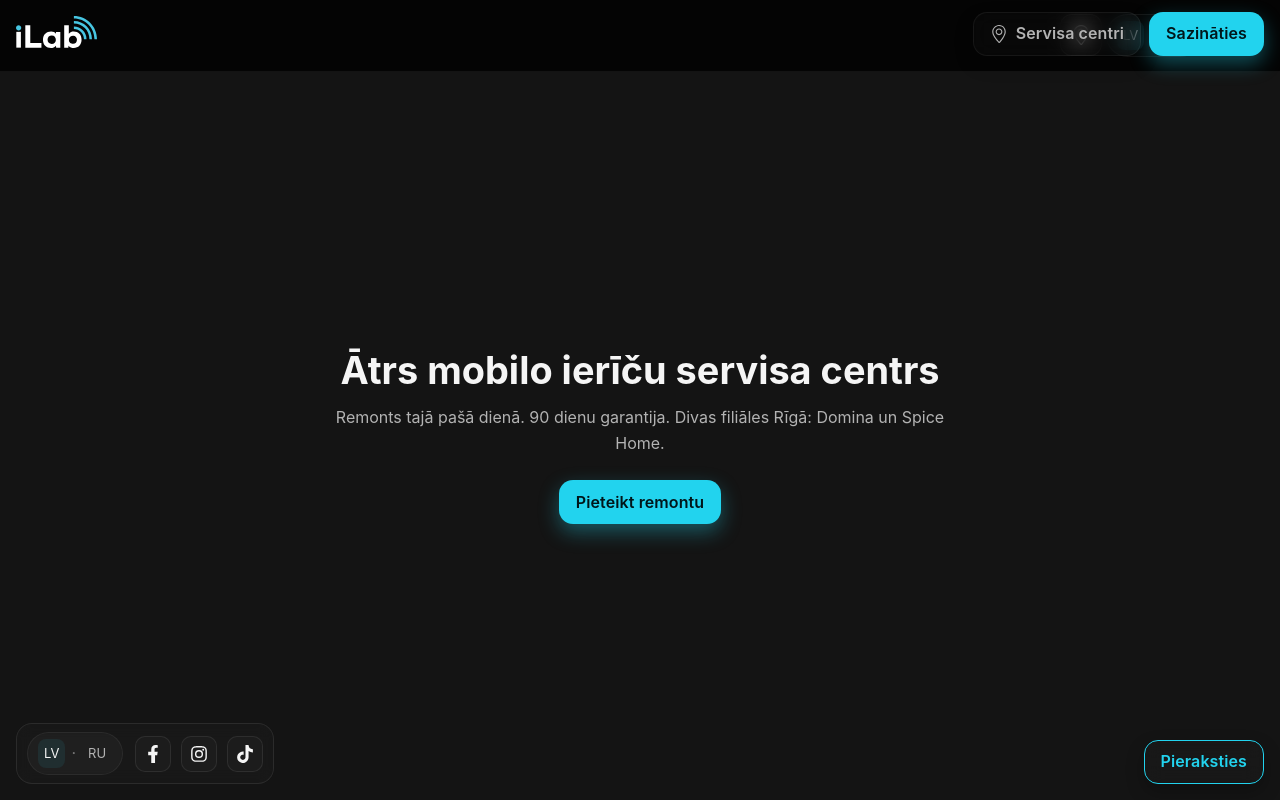
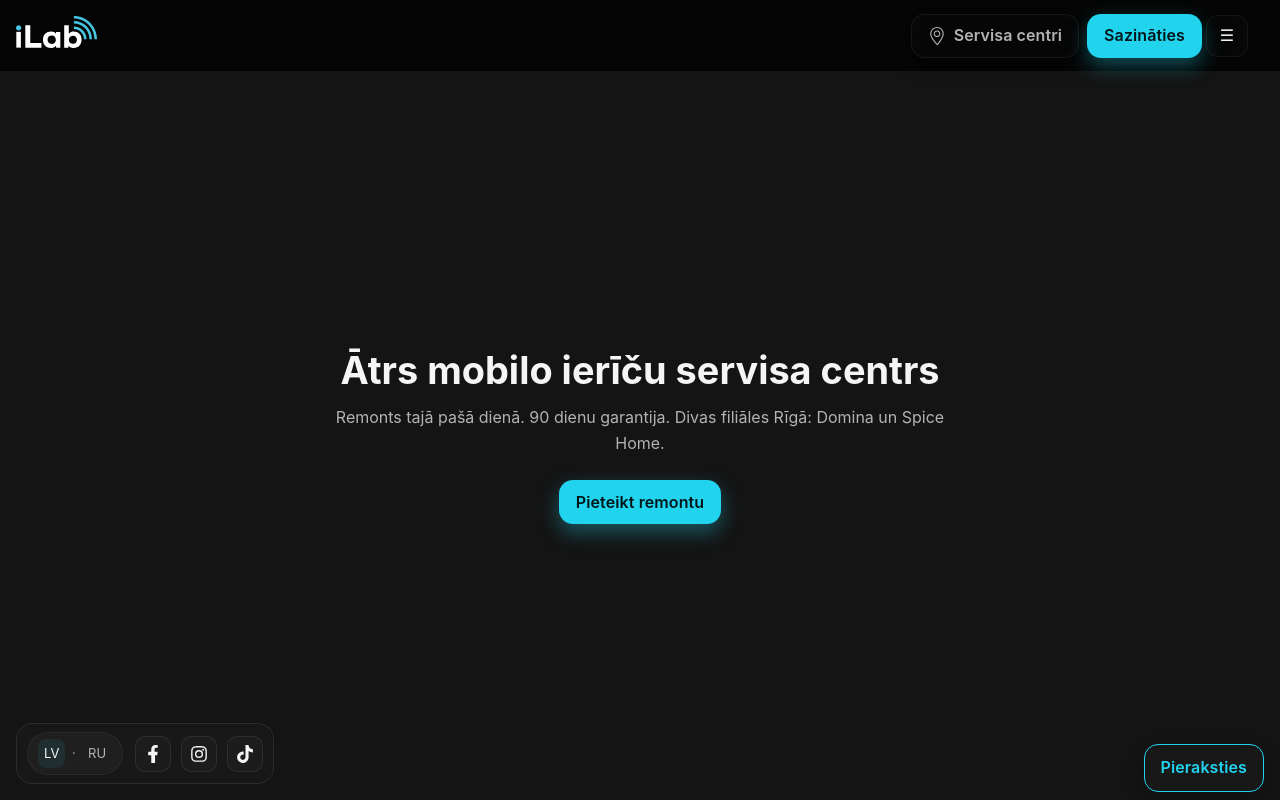
Before and after one commit to iLab-lv/iLab, a Next.js app: page / in a window 1280 px wide. Shown: the top 800 px of the page. Built offline with nearby package versions, Linux system fonts and the light colour scheme.

Commit message:
fixed ui layout

```diff
--- a/app/(site)/layout.jsx
+++ b/app/(site)/layout.jsx
@@ -1,12 +1,10 @@
-// app/(site)/layout.jsx
 import Link from 'next/link';
 import NavBar from './ui/navbar/NavBar';
 import Controls from './ui/controls/Controls';
-import CtaDock from './ui/cta/CtaDock';
+import BottomBar from './ui/bottombar/BottomBar';
 import { SOCIALS } from '@/data/site.config';
-
-// NEW: import the provider you created
 import { UiDialogsProvider } from './ui/providers/UiDialogsProvider';
+import l from './layout.module.scss';
 
 export default function SiteLayout({ children }) {
   const year = new Date().getFullYear();
@@ -31,13 +29,17 @@ export default function SiteLayout({ children }) {
 
         <NavBar />
 
-        <Controls
-          facebookUrl={SOCIALS.facebook}
-          instagramUrl={SOCIALS.instagram}
-          tiktokUrl={SOCIALS.tiktok}
-        />
+        {/* Desktop-only overlay Controls */}
+        <div className={l.controlsDesktopOnly}>
+          <Controls
+            facebookUrl={SOCIALS.facebook}
+            instagramUrl={SOCIALS.instagram}
+            tiktokUrl={SOCIALS.tiktok}
+          />
+        </div>
 
-        <CtaDock bookHref="/pieraksties" />
+        {/* Mobile/Tablet bottom actions */}
+        <BottomBar />
 
         <main id="main">{children}</main>
 
--- /dev/null
+++ b/app/(site)/ui/bottombar/BottomBar.jsx
@@ -0,0 +1,60 @@
+'use client';
+
+import s from './BottomBar.module.scss';
+import Button from '../../components/button/Button';
+import { useUiDialogs } from '../providers/UiDialogsProvider';
+import Controls from '../controls/Controls';
+import { SOCIALS } from '@/data/site.config';
+
+export default function BottomBar() {
+  const {
+    contactOpen, bookOpen,
+    openContact, openBook,
+    setSelectedLocId,
+  } = useUiDialogs();
+
+  return (
+    <div className={s.bottomBar} role="region" aria-label="Mobilās darbības josla">
+      {/* Tablet-only: full Controls (with socials) */}
+      <div className={s.controlsSlot}>
+        <Controls
+          facebookUrl={SOCIALS.facebook}
+          instagramUrl={SOCIALS.instagram}
+          tiktokUrl={SOCIALS.tiktok}
+        />
+      </div>
+
+      {/* Mobile-only: Sazināties */}
+      <div className={s.contactSlot}>
+        <Button
+          variant="primary"
+          size="lg"
+          block
+          aria-haspopup="dialog"
+          aria-controls="sazinaties-panel"
+          aria-expanded={contactOpen}
+          onClick={(e) => { setSelectedLocId(null); openContact(e.currentTarget); }}
+          aria-label="Sazināties ar mums"
+        >
+          Sazināties
+        </Button>
+      </div>
+
+      {/* Always: Pieraksties (right-aligned on tablet/desktop, 50/50 on mobile) */}
+      <div className={s.bookSlot}>
+        <Button
+          variant="secondary"
+          size="lg"
+          block
+          aria-haspopup="dialog"
+          aria-controls="pieraksties-panel"
+          aria-expanded={bookOpen}
+          onClick={(e) => openBook(e.currentTarget)}
+          aria-label="Pieraksties uz remontu"
+        >
+          Pieraksties
+        </Button>
+      </div>
+    </div>
+  );
+}
--- /dev/null
+++ b/app/(site)/ui/bottombar/BottomBar.module.scss
@@ -0,0 +1,69 @@
+@use '../../../styles/_tokens.scss' as *;
+
+/* Transparent, click-through bottom bar aligned to corners */
+.bottomBar {
+  position: fixed;
+  left: 0; right: 0; bottom: 0;
+
+  display: flex;
+  align-items: center;
+  gap: $space-sm;
+  padding: $space-sm $space-md;
+  padding-bottom: calc(#{$space-sm} + env(safe-area-inset-bottom));
+
+  /* Transparent & click-through background */
+  background: transparent;
+  border: 0;
+  -webkit-backdrop-filter: none;
+  backdrop-filter: none;
+
+  z-index: $z-ctadock;
+
+  /* Let clicks pass through empty areas */
+  pointer-events: none;
+
+  /* Buttons/controls capture clicks */
+  :where(a,button,div) { pointer-events: auto; }
+
+  width: 100%;
+}
+
+/* === Slots === */
+
+/* Tablet-only (768–1359px): show Controls on the left */
+.controlsSlot {
+  display: none;
+
+  @media (min-width: 768px) and (max-width: 1359px) {
+    display: block;
+    flex: 0 1 auto;
+  }
+}
+
+/* Mobile-only (<768px): show Sazināties; hidden on tablet/desktop */
+.contactSlot {
+  display: none;
+
+  @media (max-width: 767px) {
+    display: inline-flex;
+    flex: 1 1 0;
+  }
+}
+
+/* Pieraksties: always visible
+   - On mobile: share row 50/50
+   - On tablet/desktop: hug the right edge
+*/
+.bookSlot {
+  margin-left: auto; /* pushes to right on tablet/desktop */
+
+  @media (max-width: 767px) {
+    margin-left: 0;
+    flex: 1 1 0;
+  }
+}
+
+/* Hide entire BottomBar on wide desktop if you prefer:
+   @media (min-width: 1360px) { display: none; }
+   (But per your spec, we keep Pieraksties always visible at bottom-right)
+*/
--- a/app/(site)/ui/cta/CtaDock.module.scss
+++ b/app/(site)/ui/cta/CtaDock.module.scss
@@ -24,6 +24,7 @@
   display: none;
   gap: $space-sm;               /* 8px between buttons */
   pointer-events: none;         /* container ignores clicks */
+  display: none !important;
 
   @media (min-width: $bp-md) {
     display: inline-flex;
--- a/app/(site)/ui/navbar/NavBar.jsx
+++ b/app/(site)/ui/navbar/NavBar.jsx
@@ -1,10 +1,11 @@
-// app/(site)/ui/navbar/NavBar.jsx
 'use client';
 
 import { useState, useRef, useEffect, Fragment } from 'react';
 import Link from 'next/link';
 import s from './NavBar.module.scss';
+
 import LanguageSwitcher from '../controls/LanguageSwitcher';
+import Button from '../../components/button/Button';
 import LocationPin from '../../components/icons/LocationPin';
 import { useUiDialogs } from '../providers/UiDialogsProvider';
 
@@ -32,7 +33,10 @@ export default function NavBar() {
   const navRef = useRef(null);
   const leaveT = useRef(null);
 
-  const { locatorOpen, openLocator } = useUiDialogs();
+  const {
+    locatorOpen, contactOpen,
+    openLocator, openContact,
+  } = useUiDialogs();
 
   useEffect(() => {
     const onKey = (e) => {
@@ -74,20 +78,18 @@ export default function NavBar() {
             </Link>
           </div>
 
-          {/* desktop nav */}
+          {/* desktop nav (≥1360px) */}
           <nav className={s.nav} aria-label="Galvenā navigācija" ref={navRef}>
             {NAV.map((item) => {
               const slug = item.href.replace(/^\//, '');
               if (!hasChildren(item)) {
                 return (
-                  <Link key={slug} href={item.href} className={s.navItem} aria-current={undefined}>
+                  <Link key={slug} href={item.href} className={s.navItem}>
                     {item.label}
                   </Link>
                 );
               }
-
               const panelId = `nav-dd-${slug}`;
-
               return (
                 <div
                   key={slug}
@@ -143,25 +145,37 @@ export default function NavBar() {
             })}
           </nav>
 
-          {/* right actions: hamburger + (mobile) locator + (mobile) language switcher */}
+          {/* right actions */}
           <div className={s.actions}>
             <div className={s.actionsCluster}>
-              {/* hamburger (mobile only) */}
-              <button
-                type="button"
-                className={s.hamburger}
-                aria-label={mobileOpen ? 'Aizvērt izvēlni' : 'Atvērt izvēlni'}
-                aria-expanded={mobileOpen}
-                aria-controls="mobile-drawer"
-                onClick={() => {
-                  setMobileOpen(v => !v);
-                  setOpenSlug(null);
-                }}
-              >
-                ☰
-              </button>
+              {/* TABLET & DESKTOP (≥768px): locator + sazinaties (full buttons) */}
+              <div className={s.ctasTabletDesktop}>
+                <Button
+                  variant="ghost"
+                  size="md"
+                  leadingIcon={LocationPin}
+                  aria-haspopup="dialog"
+                  aria-controls="locator-panel"
+                  aria-expanded={locatorOpen}
+                  onClick={(e) => openLocator(e.currentTarget)}
+                  title="Servisa centri"
+                >
+                  Servisa centri
+                </Button>
 
-              {/* mobile locator (NEW) */}
+                <Button
+                  variant="primary"
+                  size="md"
+                  aria-haspopup="dialog"
+                  aria-controls="sazinaties-panel"
+                  aria-expanded={contactOpen}
+                  onClick={(e) => openContact(e.currentTarget)}
+                >
+                  Sazināties
+                </Button>
+              </div>
+
+              {/* MOBILE (<768px): locator icon only (Sazināties moves to BottomBar) */}
               <button
                 type="button"
                 className={s.iconBtn}
@@ -178,16 +192,31 @@ export default function NavBar() {
                 <LocationPin aria-hidden focusable="false" />
               </button>
 
-              {/* mobile language switcher (hidden on desktop via CSS) */}
+              {/* Language switcher (visible <1360px) */}
               <div className={s.slotUtility}>
                 <LanguageSwitcher initial="lv" />
               </div>
+
+              {/* Hamburger (visible <1360px) */}
+              <button
+                type="button"
+                className={s.hamburger}
+                aria-label={mobileOpen ? 'Aizvērt izvēlni' : 'Atvērt izvēlni'}
+                aria-expanded={mobileOpen}
+                aria-controls="mobile-drawer"
+                onClick={() => {
+                  setMobileOpen((v) => !v);
+                  setOpenSlug(null);
+                }}
+              >
+                ☰
+              </button>
             </div>
           </div>
         </div>
       </header>
 
-      {/* mobile drawer */}
+      {/* mobile drawer (<1360px) */}
       <div
         id="mobile-drawer"
         className={`${s.mobileMenu} ${mobileOpen ? s.open : ''}`}
--- a/app/(site)/ui/navbar/NavBar.module.scss
+++ b/app/(site)/ui/navbar/NavBar.module.scss
@@ -1,9 +1,9 @@
-/* app/(site)/ui/navbar/NavBar.module.scss
-   Fixed glossy header
-   - Desktop nav only from 1360px+
-   - Mobile (hamburger + mobile controls) under 1360px
+/* Fixed glossy header
+   Breakpoints:
+   - Desktop (≥1360px): full nav + Locator + Sazināties buttons
+   - Tablet (768–1359px): hamburger nav + Locator + Sazināties buttons
+   - Mobile (<768px): hamburger nav + Locator icon only (Sazināties in BottomBar)
 */
-
 @use '../../../styles/_tokens.scss' as *;
 
 /* ===== Header frame ===== */
@@ -31,57 +31,41 @@
 .container {
   height: 100%;
   margin: 0 auto;
-  padding: 0 $space-md; /* 16px */
+  padding: 0 $space-md;
   display: grid;
   grid-template-columns: auto 1fr auto;
   align-items: center;
-  gap: $space-md; /* 16px */
+  gap: $space-md;
 }
 
 /* ===== Brand ===== */
 .brandLink { display: inline-flex; align-items: center; }
+.logo { display: block; height: 28px; width: auto; @media (min-width: 1024px) { height: 32px; } }
 
-.logo {
-  display: block;
-  height: 28px;
-  width: auto;
-
-  @media (min-width: 1024px) { height: 32px; }
-}
-
-/* ===== Desktop nav (only from 1360px+) ===== */
+/* ===== Desktop nav (only ≥1360px) ===== */
 .nav {
   display: none;
   align-items: center;
   gap: $space-sm;
-
   @media (min-width: 1360px) { display: flex; }
 }
 
 .navItem {
   position: relative;
-  display: inline-flex;
-  align-items: center;
-  padding: 10px 12px;
-  font-size: 15px;
-  color: $color-text;
-  text-decoration: none;
-  border-radius: $radius-md;
+  display: inline-flex; align-items: center;
+  padding: 10px 12px; font-size: 15px;
+  color: $color-text; text-decoration: none; border-radius: $radius-md;
   transition: color $dur-base $ease-std, background-color $dur-base $ease-std;
 
-  &:hover,
-  &:focus-visible { color: $color-accent; outline: none; }
+  &:hover, &:focus-visible { color: $color-accent; outline: none; }
 
   &::after {
-    content: '';
-    position: absolute;
-    left: 12px; right: 12px; bottom: 6px; height: 2px;
+    content: ''; position: absolute; left: 12px; right: 12px; bottom: 6px; height: 2px;
     background: transparent; border-radius: 1px;
     transition: background-color $dur-base $ease-std, transform $dur-base $ease-std, opacity $dur-base $ease-std;
     transform: scaleX(0.2); opacity: 0;
   }
-  &:hover::after,
-  &:focus-visible::after { background: $color-accent; transform: scaleX(1); opacity: 1; }
+  &:hover::after, &:focus-visible::after { background: $color-accent; transform: scaleX(1); opacity: 1; }
 }
 
 .navParent { padding-right: 8px; }
@@ -102,28 +86,20 @@
     background: $glass-fallback-strong;
   }
 }
-
 .open { opacity: 1; pointer-events: auto; transform: translateY(0); }
 
 .menuCol { list-style: none; margin: 0; padding: 0; > li { margin: 0; } }
-
 .menuLink {
-  display: block; padding: 10px 10px; border-radius: $radius-sm;
-  color: $color-text; text-decoration: none;
+  display: block; padding: 10px 10px; border-radius: $radius-sm; color: $color-text; text-decoration: none;
   transition: background-color $dur-base $ease-std, color $dur-base $ease-std;
-
-  &:hover,
-  &:focus-visible { outline: none; color: $color-accent; background: $glass-bg-weak-hover; }
+  &:hover, &:focus-visible { outline: none; color: $color-accent; background: $glass-bg-weak-hover; }
 }
 
-/* ===== Right actions & slots ===== */
+/* ===== Right actions ===== */
 .actions {
   display: flex; align-items: center; gap: $space-sm;
-  justify-self: end; /* hug right edge */
+  justify-self: end;
 }
-
-.actionItem { position: relative; }
-
 .actionsCluster {
   display: inline-flex; align-items: center; gap: $space-sm;
   padding: $space-xs; border-radius: $radius-lg;
@@ -132,14 +108,17 @@
   backdrop-filter: saturate($glass-saturate) blur($glass-blur);
 }
 
-/* language switcher slot (hidden once desktop nav appears) */
-.slotUtility {
-  display: inline-flex; align-items: center; min-width: 0;
-  @media (min-width: 1360px) { display: none; }
+/* ===== CTA visibility by breakpoint ===== */
+/* Tablet & Desktop (≥768px): show full buttons (Locator + Sazināties) */
+.ctasTabletDesktop {
+  display: none;
+  @media (min-width: 768px) {
+    display: inline-flex;
+    gap: $space-sm;
+  }
 }
 
-/* ===== Buttons (mobile-only until 1360px) ===== */
-.hamburger,
+/* Mobile-only (<768px): locator icon (Sazināties moves to BottomBar) */
 .iconBtn {
   display: inline-flex; align-items: center; justify-content: center;
   width: 42px; height: 42px; border-radius: $radius-md;
@@ -147,11 +126,35 @@
   cursor: pointer;
   transition: background-color $dur-base $ease-std, color $dur-base $ease-std, border-color $dur-base $ease-std;
 
-  &:hover,
-  &:focus-visible { outline: none; color: $color-accent; border-color: rgba($color-accent, 0.35); background: rgba(255,255,255,0.06); }
+  &:hover, &:focus-visible { outline: none; color: $color-accent; border-color: rgba($color-accent, 0.35); background: rgba(255,255,255,0.06); }
+
+  /* hide on tablet/desktop */
+  @media (min-width: 768px) { display: none; }
+}
+
+/* Language switcher ONLY on mobile (<768px) */
+.slotUtility {
+  display: inline-flex; align-items: center; min-width: 0;
+  @media (min-width: 768px) { display: none; }
+}
+
+/* Hamburger (visible <1360px) */
+.hamburger {
+  display: inline-flex; align-items: center; justify-content: center;
+  width: 42px; height: 42px; border-radius: $radius-md;
+  border: 1px solid $glass-border; background: $glass-bg-weak; color: $color-text;
+  cursor: pointer;
+  transition: background-color $dur-base $ease-std, color $dur-base $ease-std, border-color $dur-base $ease-std;
+
+  &:hover, &:focus-visible { outline: none; color: $color-accent; border-color: rgba($color-accent, 0.35); background: rgba(255,255,255,0.06); }
 
   @media (min-width: 1360px) { display: none; }
 }
+
+/* Mobile ordering (<1360px): locator (left) → language → hamburger (right-most) */
+.iconBtn     { order: 1; }
+.slotUtility { order: 2; }
+.hamburger   { order: 3; }
 
 /* Locator SVG crispness */
 .iconBtn :where(svg) { display: block; width: 20px; height: 20px; vector-effect: non-scaling-stroke; }
@@ -159,7 +162,7 @@
 .iconBtn :where(svg [fill="none"]) { stroke: currentColor; }
 .iconBtn :where(svg [stroke-width]) { stroke-width: 1.75; }
 
-/* ===== Mobile drawer ===== */
+/* ===== Mobile drawer (hidden ≥1360px) ===== */
 .mobileMenu {
   position: fixed;
   inset: calc(#{$header-mobile-height} + env(safe-area-inset-top)) 0 0 0;
@@ -180,32 +183,22 @@
 .mobileMenu.open { transform: translateY(0); opacity: 1; pointer-events: auto; }
 
 .mobileInner { padding: $space-md; padding-bottom: calc(#{$space-md} + env(safe-area-inset-bottom)); }
-
 .drawerItem {
-  width: 100%; text-align: left; display: block;
-  padding: 12px 14px; margin: 6px 0; border-radius: $radius-md;
+  width: 100%; text-align: left; display: block; padding: 12px 14px; margin: 6px 0; border-radius: $radius-md;
   background: $glass-bg-weak; color: $color-text; text-decoration: none; border: 1px solid $glass-border;
   transition: background-color $dur-base $ease-std, color $dur-base $ease-std, border-color $dur-base $ease-std;
-
-  &:hover,
-  &:focus-visible { outline: none; color: $color-accent; border-color: rgba($color-accent, 0.35); background: $glass-bg-weak-hover; text-decoration: none; }
+  &:hover, &:focus-visible { outline: none; color: $color-accent; border-color: rgba($color-accent, 0.35); background: $glass-bg-weak-hover; }
 }
-
 .emph { font-weight: $font-weight-semibold; }
 .drawerGroup { margin-bottom: 6px; }
 .drawerSubmenu { margin: 4px 0 10px 8px; padding-left: 8px; border-left: 1px dashed $glass-border-2; }
 
-/* === Mobile tweaks (<1360px): no pill, set ordering, burger far-right === */
+/* Tablet/mobile: remove pill around actions for tighter right edge */
 @media (max-width: 1359px) {
   .actionsCluster { background: transparent; border: 0; padding: 0; gap: $space-xs; }
-
-  /* Order: locator (left) → language (middle) → hamburger (right-most) */
-  .iconBtn     { order: 1; }
-  .slotUtility { order: 2; }
-  .hamburger   { order: 3; margin-right: 0; }
 }
 
-/* ===== Reduced motion ===== */
+/* Reduced motion */
 @media (prefers-reduced-motion: reduce) {
   .dropdown { transition: none; }
   .mobileMenu { transition: none; }
```
Also changed, not shown: app/(site)/Layout.module.scss (added, +8 -0 lines).
